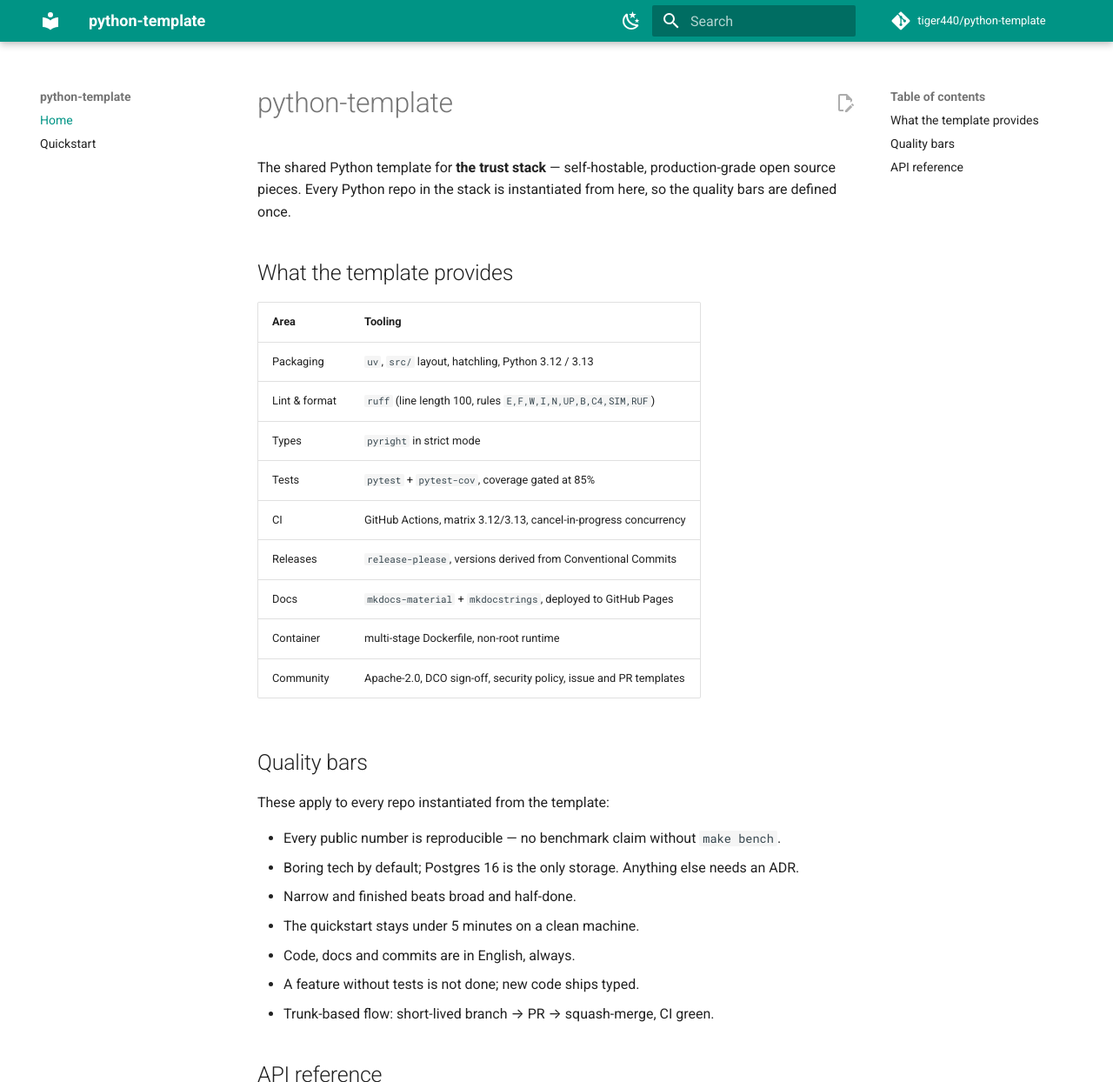
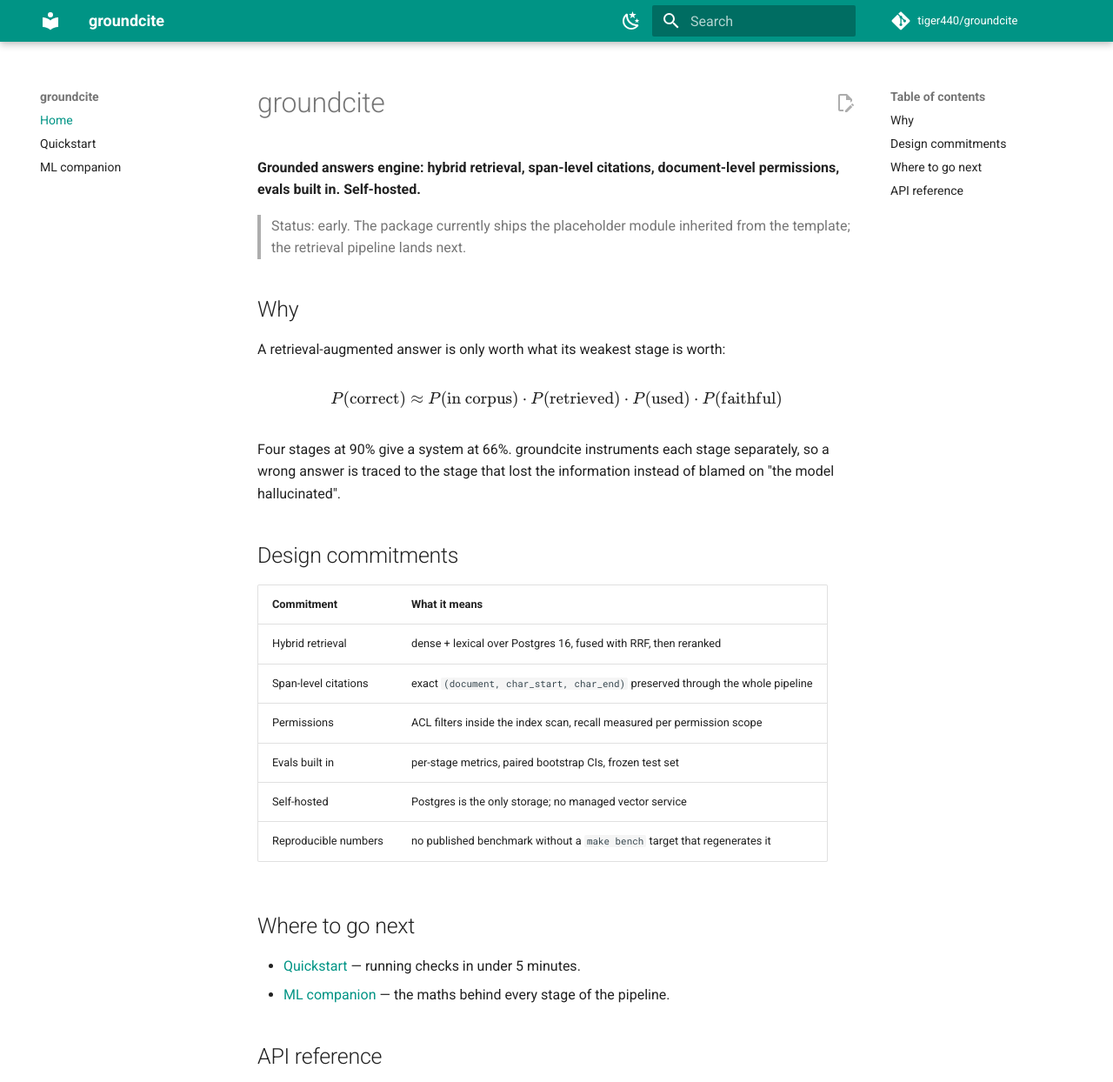
Before and after one commit to tiger440/groundcite, an MkDocs documentation site: the page built from docs/index.md, in a window 1280 px wide and 1400 px high, cut to the strip 0-1244 px from the top of the window. Shown: the whole strip at 87% size. Built offline with MkDocs 1.6.1 and Material for MkDocs 9.7.7, drawn with Linux system fonts in a browser that asks for light colours; comment, search, counter and statistics services are not loaded.

Commit message:
feat: instantiate groundcite from python-template
Rename the placeholder package, point every URL, badge and docs entry at
tiger440/groundcite, and state groundcite's own design commitments in
CLAUDE.md on top of the shared quality bars.

Signed-off-by: tiger440 <noreddine.bek@gmail.com>

```diff
--- a/docs/index.md
+++ b/docs/index.md
@@ -1,35 +1,37 @@
-# python-template
+# groundcite
 
-The shared Python template for **the trust stack** — self-hostable,
-production-grade open source pieces. Every Python repo in the stack is
-instantiated from here, so the quality bars are defined once.
+**Grounded answers engine: hybrid retrieval, span-level citations,
+document-level permissions, evals built in. Self-hosted.**
 
-## What the template provides
+> Status: early. The package currently ships the placeholder module inherited
+> from the template; the retrieval pipeline lands next.
 
-| Area | Tooling |
+## Why
+
+A retrieval-augmented answer is only worth what its weakest stage is worth:
+
+$$P(\text{correct}) \approx P(\text{in corpus}) \cdot P(\text{retrieved}) \cdot P(\text{used}) \cdot P(\text{faithful})$$
+
+Four stages at 90% give a system at 66%. groundcite instruments each stage
+separately, so a wrong answer is traced to the stage that lost the information
+instead of blamed on "the model hallucinated".
+
+## Design commitments
+
+| Commitment | What it means |
 |---|---|
-| Packaging | `uv`, `src/` layout, hatchling, Python 3.12 / 3.13 |
-| Lint & format | `ruff` (line length 100, rules `E,F,W,I,N,UP,B,C4,SIM,RUF`) |
-| Types | `pyright` in strict mode |
-| Tests | `pytest` + `pytest-cov`, coverage gated at 85% |
-| CI | GitHub Actions, matrix 3.12/3.13, cancel-in-progress concurrency |
-| Releases | `release-please`, versions derived from Conventional Commits |
-| Docs | `mkdocs-material` + `mkdocstrings`, deployed to GitHub Pages |
-| Container | multi-stage Dockerfile, non-root runtime |
-| Community | Apache-2.0, DCO sign-off, security policy, issue and PR templates |
+| Hybrid retrieval | dense + lexical over Postgres 16, fused with RRF, then reranked |
+| Span-level citations | exact `(document, char_start, char_end)` preserved through the whole pipeline |
+| Permissions | ACL filters inside the index scan, recall measured per permission scope |
+| Evals built in | per-stage metrics, paired bootstrap CIs, frozen test set |
+| Self-hosted | Postgres is the only storage; no managed vector service |
+| Reproducible numbers | no published benchmark without a `make bench` target that regenerates it |
 
-## Quality bars
+## Where to go next
 
-These apply to every repo instantiated from the template:
-
-- Every public number is reproducible — no benchmark claim without `make bench`.
-- Boring tech by default; Postgres 16 is the only storage. Anything else needs an ADR.
-- Narrow and finished beats broad and half-done.
-- The quickstart stays under 5 minutes on a clean machine.
-- Code, docs and commits are in English, always.
-- A feature without tests is not done; new code ships typed.
-- Trunk-based flow: short-lived branch → PR → squash-merge, CI green.
+- [Quickstart](quickstart.md) — running checks in under 5 minutes.
+- [ML companion](ml-companion.md) — the maths behind every stage of the pipeline.
 
 ## API reference
 
-::: trust_template.text
+::: groundcite.text
--- /dev/null
+++ b/docs/javascripts/mathjax.js
@@ -0,0 +1,19 @@
+window.MathJax = {
+  tex: {
+    inlineMath: [["\\(", "\\)"]],
+    displayMath: [["\\[", "\\]"]],
+    processEscapes: true,
+    processEnvironments: true,
+  },
+  options: {
+    ignoreHtmlClass: ".*|",
+    processHtmlClass: "arithmatex",
+  },
+};
+
+document$.subscribe(() => {
+  MathJax.startup.output.clearCache();
+  MathJax.typesetClear();
+  MathJax.texReset();
+  MathJax.typesetPromise();
+});
--- a/mkdocs.yml
+++ b/mkdocs.yml
@@ -1,8 +1,8 @@
-site_name: python-template
-site_description: Production-grade Python template for the trust stack
-site_url: https://tiger440.github.io/python-template/
-repo_url: https://github.com/tiger440/python-template
-repo_name: tiger440/python-template
+site_name: groundcite
+site_description: Grounded answers engine — hybrid retrieval, span-level citations, document-level permissions, evals built in
+site_url: https://tiger440.github.io/groundcite/
+repo_url: https://github.com/tiger440/groundcite
+repo_name: tiger440/groundcite
 edit_uri: edit/main/docs/
 
 theme:
@@ -42,9 +42,16 @@ markdown_extensions:
   - admonition
   - pymdownx.details
   - pymdownx.superfences
+  - pymdownx.arithmatex:
+      generic: true
   - toc:
       permalink: true
+
+extra_javascript:
+  - javascripts/mathjax.js
+  - https://unpkg.com/mathjax@3/es5/tex-mml-chtml.js
 
 nav:
   - Home: index.md
   - Quickstart: quickstart.md
+  - ML companion: ml-companion.md
--- a/release-please-config.json
+++ b/release-please-config.json
@@ -3,7 +3,7 @@
   "packages": {
     ".": {
       "release-type": "python",
-      "package-name": "trust-template",
+      "package-name": "groundcite",
       "changelog-path": "CHANGELOG.md",
       "include-component-in-tag": false,
       "bump-minor-pre-major": true
--- a/src/trust_template/__init__.py
+++ b/src/groundcite/__init__.py
@@ -3,6 +3,6 @@
 Rename it for a real project with ``make rename NEW=<name>``.
 """
 
-from trust_template.text import normalize_whitespace
+from groundcite.text import normalize_whitespace
 
 __all__ = ["normalize_whitespace"]
```
Also changed, not shown: CLAUDE.md (+28 -11 lines), README.md (+36 -37 lines), SECURITY.md (+1 -1 lines), docs/quickstart.md (+9 -12 lines), pyproject.toml (+8 -8 lines), 7 other files.
